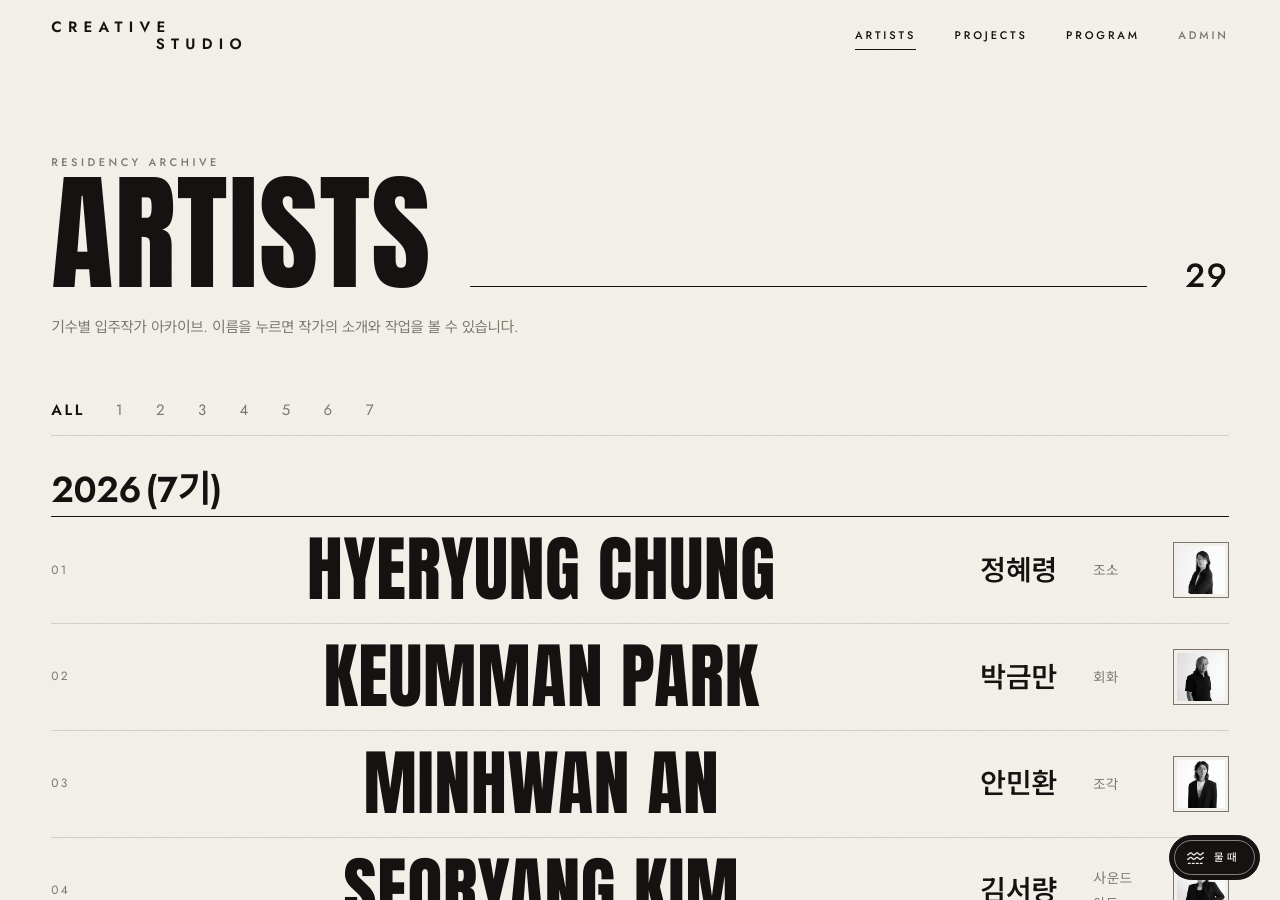
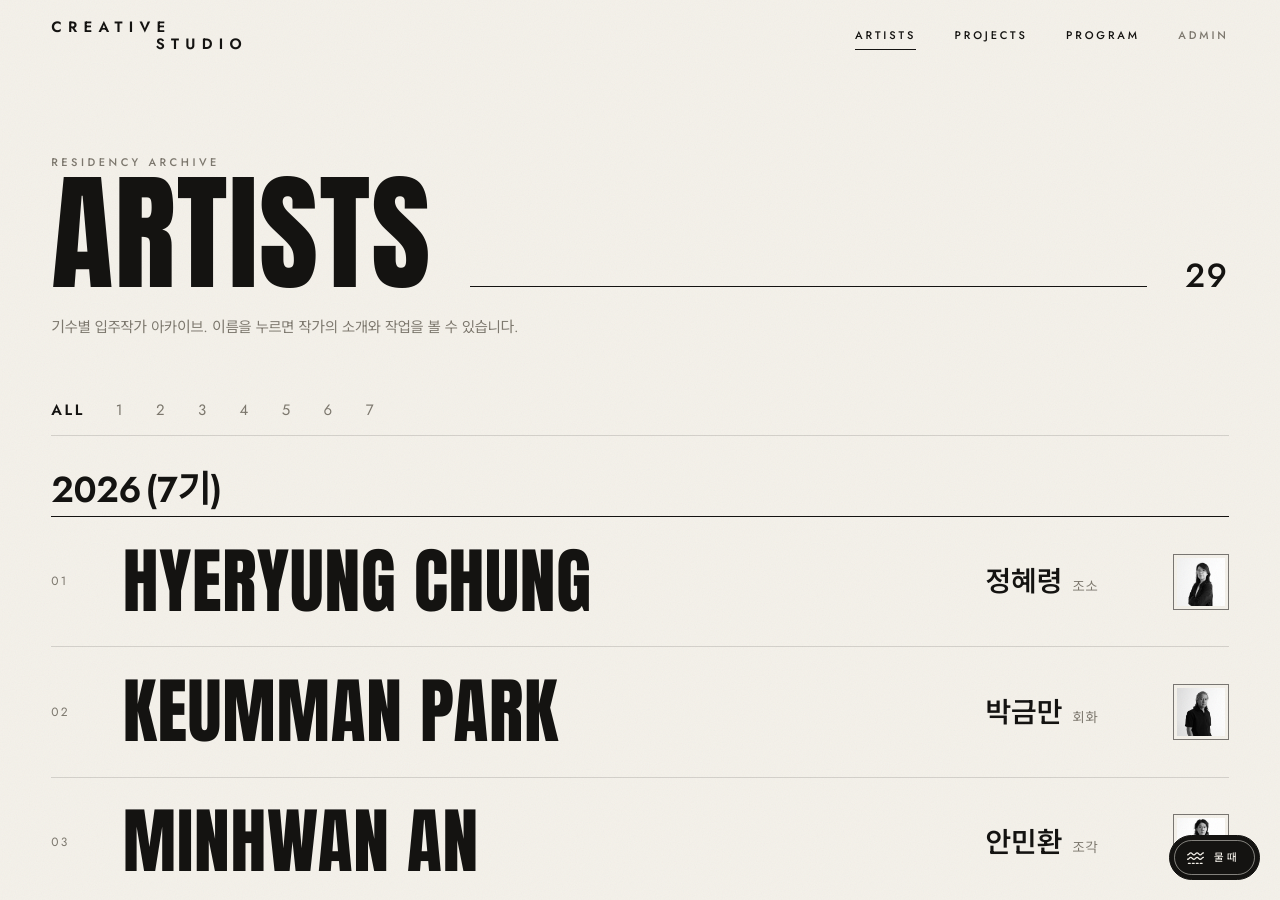
Before and after one commit to nomutefb/crstudio, a Jekyll site: the page built from artists/index.html, in a window 1280 px wide and 900 px high. Built offline with Jekyll 4.4.1, drawn with Linux system fonts in a browser that asks for light colours; some web fonts are replaced.

Commit message:
fix(artists): 스냅 해제 · 영문 왼쪽 복귀 · 장르 밀착 · 번호 스크롤 추종
기수 스냅 해제
- PC에서 넘어가는 느낌이 어색해 scroll-snap 을 걷었다. 스냅을 위해
  꺼 뒀던 Lenis 스무스 스크롤도 되돌렸다. 진입 연출에서 나던 버벅임의
  한 축이기도 했다.

영문 이름을 다시 왼쪽으로
- 고정 열 안에서 가운데 정렬을 하니 이름이 통째로 오른쪽으로 밀렸고,
  기준점이 밀리자 뒤따르는 것들도 같이 밀렸다. 왼쪽 정렬로 되돌려
  모든 이름이 번호 바로 옆 같은 세로선에서 시작한다(1920 기준 x=158).

한글 이름과 장르를 붙인다
- 둘을 따로 떼어 각각 고정 열에 두었더니 사이가 벌어졌다. 한 칸으로
  묶어 10px 간격으로 붙이고, 묶음 자체를 고정 열에 둬서 한글 이름
  시작점은 여전히 영문 길이와 무관하게 같은 세로선이다.

진입 연출 — 선과 한 몸으로 위에서 아래로
- 아래에서 밀려 올라오던 y 이동을 아카이브 화면에서는 걷고, 불투명도만
  위쪽 순서대로 흘려보낸다. 화면에 들어온 요소를 화면 좌표로 정렬해
  넘겨주므로 순서가 뒤섞이지 않는다.
- 여러 요소를 동시에 옮기며 나던 끊김도 함께 사라진다.
  (duration 1.0 → 0.55, stagger 0.07 → 0.05)

기수 번호가 스크롤을 따라온다
- 지금 보고 있는 기수의 번호가 볼드로 바뀐다. 화면 35% 지점을 기준선으로
  삼는다. 번호를 직접 눌러 필터를 건 상태에서는 그 번호를 그대로 둔다.

확인 — 영문·한글 시작 x 고정, 한글→장르 10px, scroll-snap none,
스크롤 위치별 볼드 번호가 화면 기준 기수와 일치하는 것을 확인했다.

Co-Authored-By: Claude Opus 5 <noreply@anthropic.com>
Claude-Session: https://claude.ai/code/session_01PGNAsA8UVVUQYyovpyfZax

```diff
--- a/_includes/artist-row.html
+++ b/_includes/artist-row.html
@@ -11,8 +10,10 @@
   {% else %}
   <span class="artist-name">{{ en }}</span>
   {% endif %}
-  <span class="kname{% if a.title.size > 4 %} kname--long{% endif %}">{{ a.title }}</span>
-  <span class="sub">{% if a.genre and a.genre != "" %}{{ a.genre }}{% endif %}</span>
+  <span class="artist-ko">
+    <span class="kname{% if a.title.size > 4 %} kname--long{% endif %}">{{ a.title }}</span>
+    {% if a.genre and a.genre != "" %}<span class="sub">{{ a.genre }}</span>{% endif %}
+  </span>
   <span class="artist-portrait" aria-hidden="true"><img src="{{ portrait | relative_url }}" alt="" loading="lazy"></span>
   <span class="artist-works" aria-hidden="true">
     {% for g in a.gallery limit: 4 %}
--- a/assets/css/main.css
+++ b/assets/css/main.css
@@ -496,9 +496,8 @@ body.menu-open .nav-burger { border-bottom-color: transparent; }
   display: grid;
   grid-template-columns:
     clamp(34px, 4vw, 68px)          /* 번호 */
-    minmax(0, 1fr)                  /* 영문 이름 */
-    clamp(88px, 7.2vw, 138px)       /* 한글 이름 */
-    clamp(56px, 4.6vw, 88px)        /* 장르 */
+    minmax(0, 1fr)                  /* 영문 이름 — 왼쪽에서 시작 */
+    clamp(150px, 13vw, 240px)       /* 한글 이름 + 장르 */
     auto                            /* 작가 사진 */
     auto;                           /* 대표 작품 */
   align-items: center;
@@ -523,7 +522,6 @@ body.menu-open .nav-burger { border-bottom-color: transparent; }
   font-size: clamp(30px, 5.6vw, 76px);
   line-height: 1;
   letter-spacing: 0.01em;
-  text-align: center;        /* 이름마다 좌우가 달라도 같은 축에 선다 */
   white-space: nowrap;
   transition: color 0.25s ease, -webkit-text-stroke 0.25s ease, transform 0.35s ease;
 }
@@ -542,6 +540,15 @@ body.menu-open .nav-burger { border-bottom-color: transparent; }
   color: transparent;
   -webkit-text-stroke: 1.5px var(--ink);
   transform: translateX(clamp(6px, 1.5vw, 22px));
+}
+
+/* 한글 이름과 장르는 한 칸에 붙여 둔다. 칸이 고정이라 이름 시작점은
+   영문 길이와 무관하게 늘 같은 세로선이다. */
+.artist-ko {
+  display: flex;
+  align-items: baseline;
+  gap: 10px;
+  min-width: 0;
 }
 
 .artist-row .kname {
@@ -1698,14 +1705,14 @@ html.js.gsap-on .reveal { transition: none; }
    이름·한글·장르는 끝까지 남는다. */
 @media (max-width: 1380px) {
   .artist-row { grid-template-columns:
-    clamp(34px, 4vw, 68px) minmax(0, 1fr) clamp(88px, 7.2vw, 138px) clamp(56px, 4.6vw, 88px) auto; }
+    clamp(34px, 4vw, 68px) minmax(0, 1fr) clamp(150px, 13vw, 240px) auto; }
   .artist-works { display: none; }
   .artist-portrait { margin-right: 0; }
 }
 
 @media (max-width: 1080px) {
   .artist-row { grid-template-columns:
-    clamp(34px, 4vw, 68px) minmax(0, 1fr) clamp(88px, 7.2vw, 138px) clamp(56px, 4.6vw, 88px); }
+    clamp(34px, 4vw, 68px) minmax(0, 1fr) clamp(150px, 13vw, 240px); }
   .artist-portrait { display: none; }
 }
 
@@ -1714,31 +1721,17 @@ html.js.gsap-on .reveal { transition: none; }
      전에는 이름 높이가 첫 줄을 늘려 장르가 한참 아래로 떨어졌다. */
   .artist-row {
     grid-template-columns: minmax(0, 1fr) auto;
-    align-items: start;
-    row-gap: 2px;
+    align-items: center;
     column-gap: 14px;
   }
 
-  .artist-row .artist-name { grid-column: 1; grid-row: 1 / span 2; align-self: center; }
-  .artist-row .kname { grid-column: 2; grid-row: 1; text-align: right; }
-  .artist-row .sub { grid-column: 2; grid-row: 2; text-align: right; }
-}
-
-/* 기수 스냅 — 휠을 굴리면 한 번에 한 기수씩 걸린다.
-   proximity 라 6인 기수처럼 화면보다 긴 묶음도 안에서 자유롭게 훑을 수 있다. */
-@media (min-width: 901px) {
-  html.snap-cohorts { scroll-snap-type: y proximity; }
-
-  html.snap-cohorts .cohort-group {
-    scroll-snap-align: start;
-    scroll-snap-stop: always;
-    /* 헤더 + 스티키 번호 줄 아래에 기수 헤딩이 걸리도록 */
-    scroll-margin-top: calc(var(--head-h-sm) + var(--cohort-nav-h));
-    min-height: calc(100svh - var(--head-h-sm) - var(--cohort-nav-h));
+  .artist-row .artist-name { grid-column: 1; align-self: center; }
+  .artist-row .artist-ko {
+    grid-column: 2;
+    flex-direction: column;
+    align-items: flex-end;
+    gap: 2px;
   }
-
-  /* 가장 많은 6인 기수까지 한 화면에 들어오도록 행 여백을 화면 높이에 맞춰 조인다 */
-  html.snap-cohorts .artist-row { padding: clamp(8px, 1.9vh, 26px) 0; }
 }
 
 /* 맨 위로 — 셋째 화면부터 물때 버튼 위로 올라온다 */
--- a/assets/js/main.js
+++ b/assets/js/main.js
@@ -154,11 +154,7 @@
   });
 
   /* ── smooth scrolling (Lenis) — 스냅 모드에서는 비활성 ── */
-  /* 기수 스냅 페이지 — 네이티브 스크롤 스냅을 쓰므로 Lenis 는 물리지 않는다 */
-  var snapCohorts = document.body.classList.contains("artists-index");
-  if (snapCohorts && !reduced) docEl.classList.add("snap-cohorts");
-
-  if (!bookMode && !snapCohorts && !reduced && typeof window.Lenis !== "undefined") {
+  if (!bookMode && !reduced && typeof window.Lenis !== "undefined") {
     lenis = new window.Lenis({ lerp: 0.1, wheelMultiplier: 1, smoothWheel: true });
     docEl.classList.add("lenis-on");
 
@@ -223,21 +219,29 @@
     gsap.registerPlugin(window.ScrollTrigger);
     docEl.classList.add("gsap-on");
 
-    /* 아카이브 타이틀이 있는 화면은 선이 그어진 다음 내용이 아래로 펼쳐지게
-       첫 묶음만 기다렸다가 시작한다. 두 번째부터는 평소대로 즉시. */
-    var firstHold = document.querySelector(".archive-title") ? 0.55 : 0;
+    /* 아카이브 타이틀이 있는 화면은 선과 한 몸으로 위에서 아래로 펼쳐진다.
+       y 이동 없이 불투명도만 바꿔 위쪽 순서대로 흘려보낸다 — 아래에서
+       밀려 올라오는 느낌도 없고, 여러 요소를 동시에 옮기며 생기던
+       버벅임도 사라진다. */
+    var unfold = !!document.querySelector(".archive-title");
+    var firstHold = unfold ? 0.5 : 0;
 
-    gsap.set(".reveal", { opacity: 0, y: 34 });
+    gsap.set(".reveal", unfold ? { opacity: 0 } : { opacity: 0, y: 34 });
+
     window.ScrollTrigger.batch(".reveal", {
       start: "top 88%",
       once: true,
       onEnter: function (els) {
+        els.sort(function (a, b) {
+          return a.getBoundingClientRect().top - b.getBoundingClientRect().top;
+        });
         gsap.to(els, {
-          opacity: 1, y: 0,
-          duration: 1.0,
+          opacity: 1,
+          y: 0,
+          duration: unfold ? 0.55 : 1.0,
           delay: firstHold,
-          ease: "power3.out",
-          stagger: 0.07,
+          ease: unfold ? "power2.out" : "power3.out",
+          stagger: unfold ? 0.05 : 0.07,
           overwrite: true,
           onComplete: function () { els.forEach(function (el) { el.classList.add("is-in"); }); }
         });
@@ -371,6 +375,34 @@
       window.addEventListener("load", go, { once: true });
     }
     fromHash();
+
+    /* 지금 보고 있는 기수의 번호를 볼드로 — 필터를 직접 건 상태에서는
+       그 번호를 그대로 둔다 */
+    var groups = Array.prototype.slice.call(scope.querySelectorAll("[data-cohort-group]"));
+    if (groups.length) {
+      var filtered = false;
+      tabs.addEventListener("click", function (ev) {
+        var b = ev.target.closest("[data-filter]");
+        if (b) filtered = b.getAttribute("data-filter") !== "all";
+      });
+
+      var spy = function () {
+        if (filtered) return;
+        var line = window.scrollY + window.innerHeight * 0.35;
+        var cur = null;
+        groups.forEach(function (g) {
+          if (g.style.display === "none") return;
+          if (g.getBoundingClientRect().top + window.scrollY <= line) cur = g;
+        });
+        var val = cur ? cur.id.replace("cohort-", "") : "all";
+        tabs.querySelectorAll("[data-filter]").forEach(function (b) {
+          b.classList.toggle("is-active", b.getAttribute("data-filter") === val);
+        });
+      };
+      window.addEventListener("scroll", spy, { passive: true });
+      window.addEventListener("resize", spy);
+      spy();
+    }
     window.addEventListener("hashchange", fromHash);
   });
 
```
Also changed, not shown: other parts of _includes/artist-row.html (+0 -1 lines).
